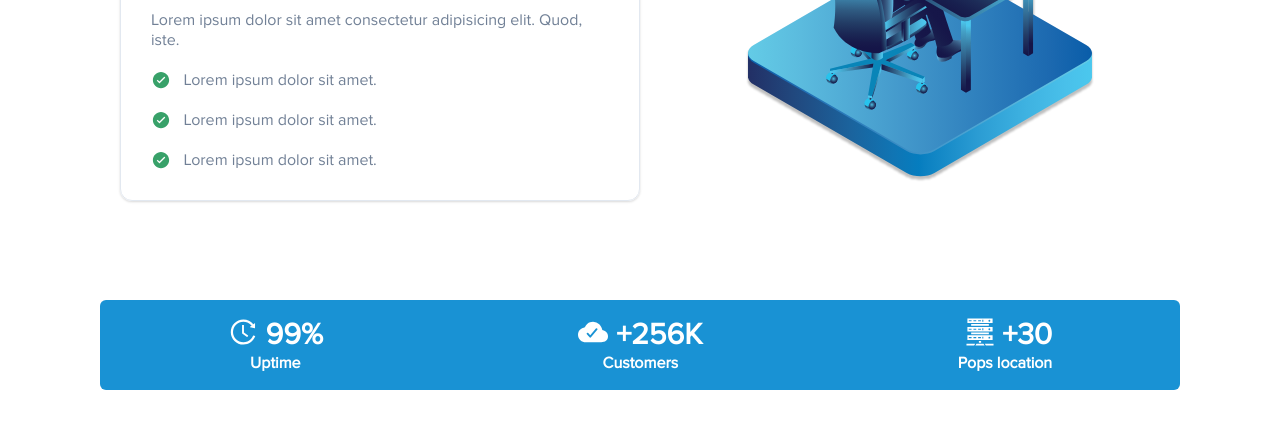
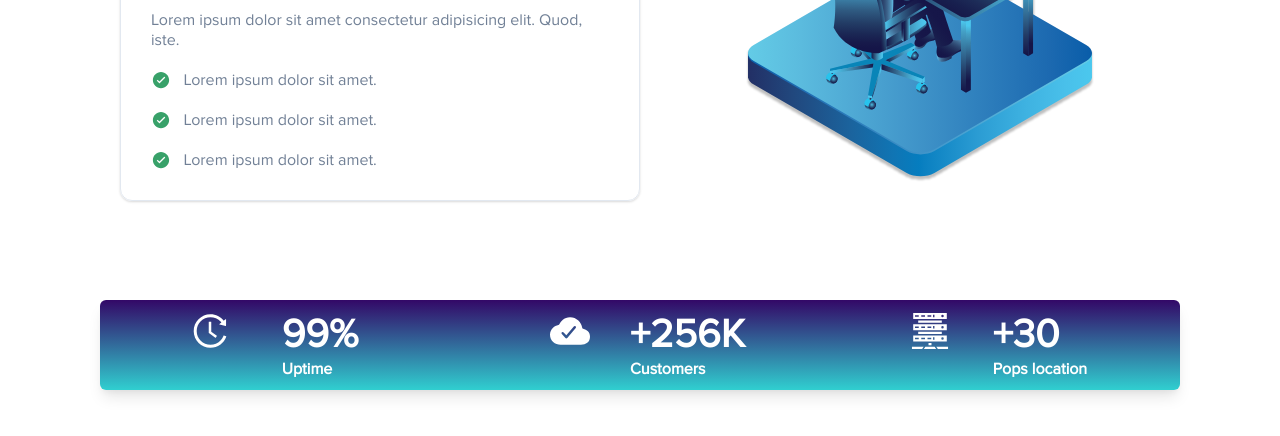
Before and after one commit to Abderyett/HostIN, a React (Create React App) app: page / in a window 1280 px wide. Shown: the part 1636-2072 px from the top of the page. Built offline with nearby package versions, Linux system fonts and the light colour scheme; the HTML template or start-up script is replaced by a standard one.

Commit message:
add style to stats components

```diff
--- a/src/components/Stats.js
+++ b/src/components/Stats.js
@@ -6,26 +6,32 @@ import { GiServerRack } from 'react-icons/gi';
 export function Stats() {
   return (
     <section className="stats-container">
-      <div>
+      <div className="stats-wrapper">
         <span>
-          <AiOutlineHistory />
-          &nbsp;99%
+          <AiOutlineHistory className="stats-icon" />
         </span>
-        Uptime
+        <div className="stats-text">
+          <h3>99%</h3>
+          <p>Uptime</p>
+        </div>
       </div>
-      <div>
+      <div className="stats-wrapper">
         <span>
-          <IoCloudDone />
-          &nbsp;+256K
+          <IoCloudDone className="stats-icon" />
         </span>
-        Customers
+        <div className="stats-text">
+          <h3>+256K</h3>
+          <p>Customers</p>
+        </div>
       </div>
-      <div>
+      <div className="stats-wrapper">
         <span>
-          <GiServerRack />
-          +30
+          <GiServerRack className="stats-icon" />
         </span>
-        Pops location
+        <div className="stats-text">
+          <h3>+30 </h3>
+          <p>Pops location</p>
+        </div>
       </div>
     </section>
   );
--- a/src/styles/_about.scss
+++ b/src/styles/_about.scss
@@ -45,6 +45,7 @@
 
   img {
     width: 350px;
+
     @media (max-width: 900px) {
       width: 250px;
     }
--- a/src/styles/_stats.scss
+++ b/src/styles/_stats.scss
@@ -4,20 +4,47 @@
   display: flex;
   justify-content: center;
   align-items: center;
-  background: $light_blue_vivid_600;
+  background: linear-gradient(to top, #30cfd0 0%, #330867 100%);
   width: 90%;
   height: 9rem;
   border-radius: $md;
   color: $white;
-
   font-weight: 900;
+  box-shadow: $shadow-lg;
+  @media (max-width: 900px) {
+    flex-direction: column;
+    height: 100%;
+    padding: 2rem;
+  }
 
   span {
-    display: flex;
-    font-size: 3rem;
+    font-size: 4rem;
 
-    svg {
-      vertical-align: top;
-    }
+    font-weight: 900;
   }
 }
+.stats-wrapper {
+  display: grid;
+  grid-template-columns: 5rem 10rem;
+  grid-gap: 3rem;
+  h3 {
+    font-size: 4rem;
+  }
+
+  @media (max-width: 900px) {
+    margin-bottom: 2rem;
+  }
+}
+
+.stats-icon {
+  vertical-align: top;
+  font-size: 4rem;
+  margin-right: 1rem;
+}
+
+.stats-text {
+  p,
+  h3 {
+    text-align: start;
+  }
+}
```
Also changed, not shown: 1 other file (tests, documents, lock files or other folders).
